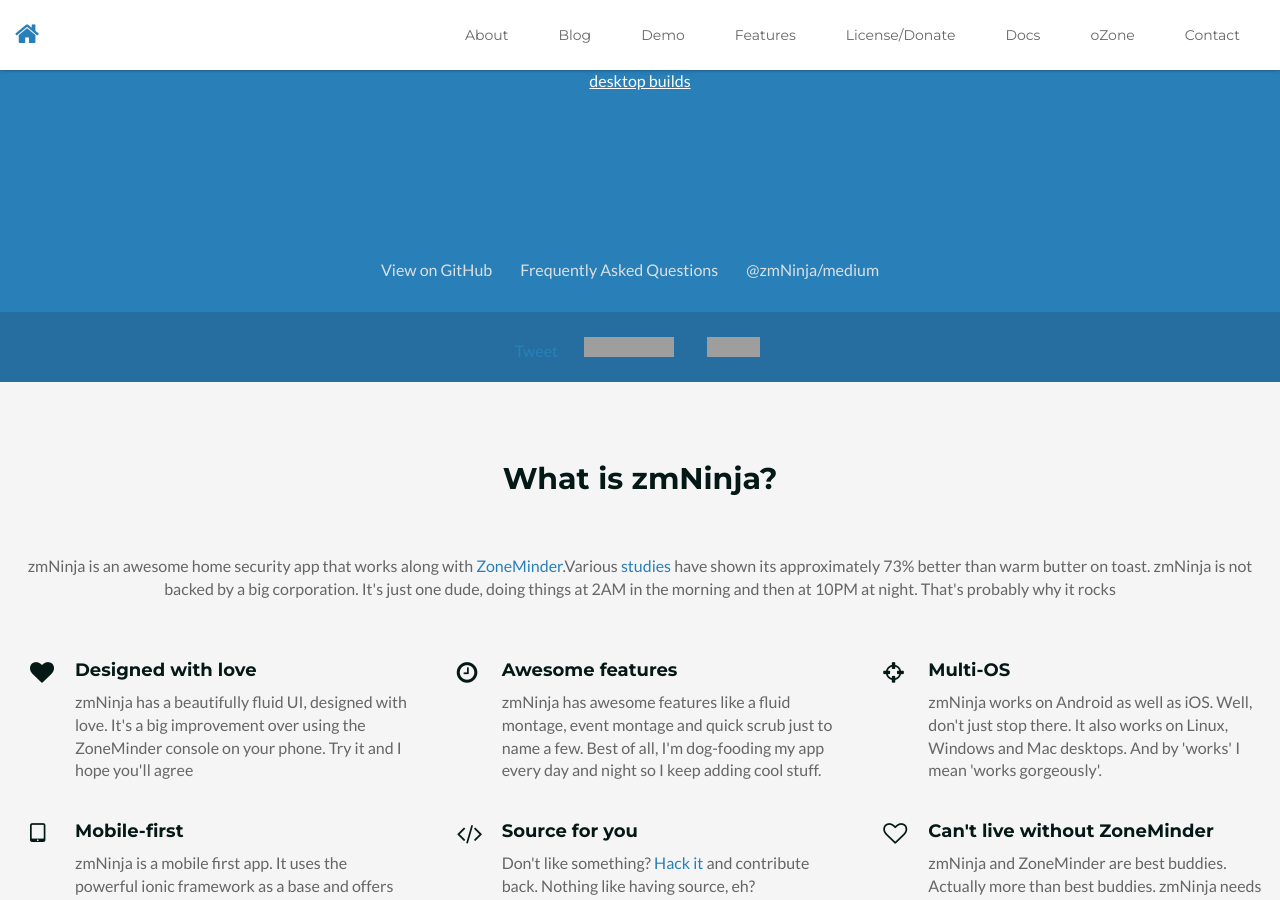
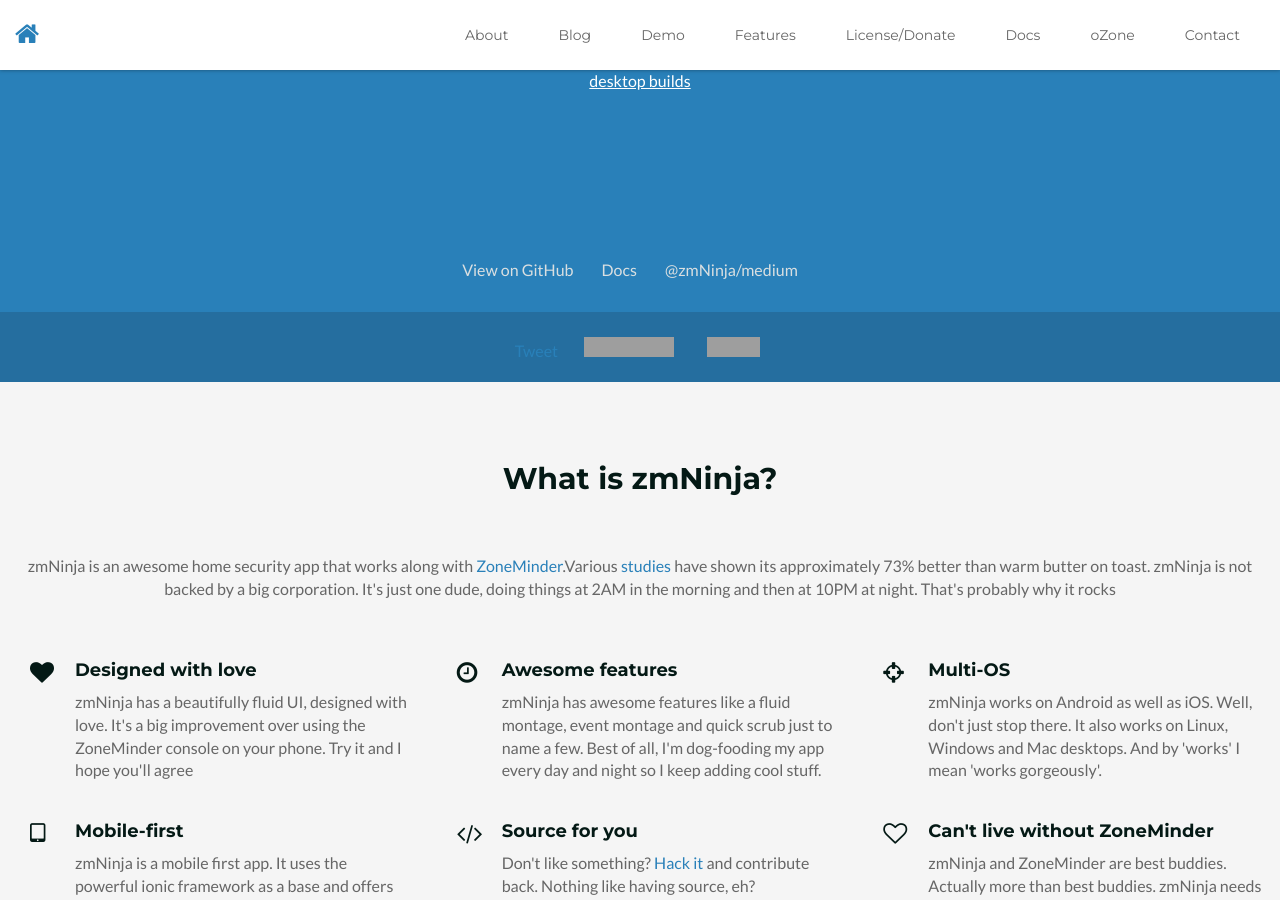
Before and after one commit to pliablepixels/pliablepixels.github.io, a Jekyll site: the page built from index.html, in a window 1280 px wide and 900 px high, scrolled down 586 px. Built offline with Jekyll 4.4.1, drawn with Linux system fonts in a browser that asks for light colours; comment, search, counter and statistics services are not loaded; grey boxes are pictures that could not be loaded.

Commit message:
replace FAQ with docs

```diff
--- a/_includes/promo.html
+++ b/_includes/promo.html
@@ -43,7 +43,7 @@
 
         <ul class="meta list-inline" >
             <li><a style="color:#DADFE1" href="https://github.com/pliablepixels/zmNinja"  target="_blank">View on GitHub</a></li>
-            <li><a style="color:#DADFE1" href="https://zmninja.readthedocs.io/en/latest/guides/FAQ.html" target="_blank">Frequently Asked Questions</a></li>
+            <li><a style="color:#DADFE1" href="https://zmninja.readthedocs.io/en/latest/index.html" target="_blank">Docs</a></li>
             <li><a style="color:#DADFE1" href="https://medium.com/zmninja" target="_blank">@zmNinja/medium</a></li>
         </ul>
         <!--//meta-->
```
